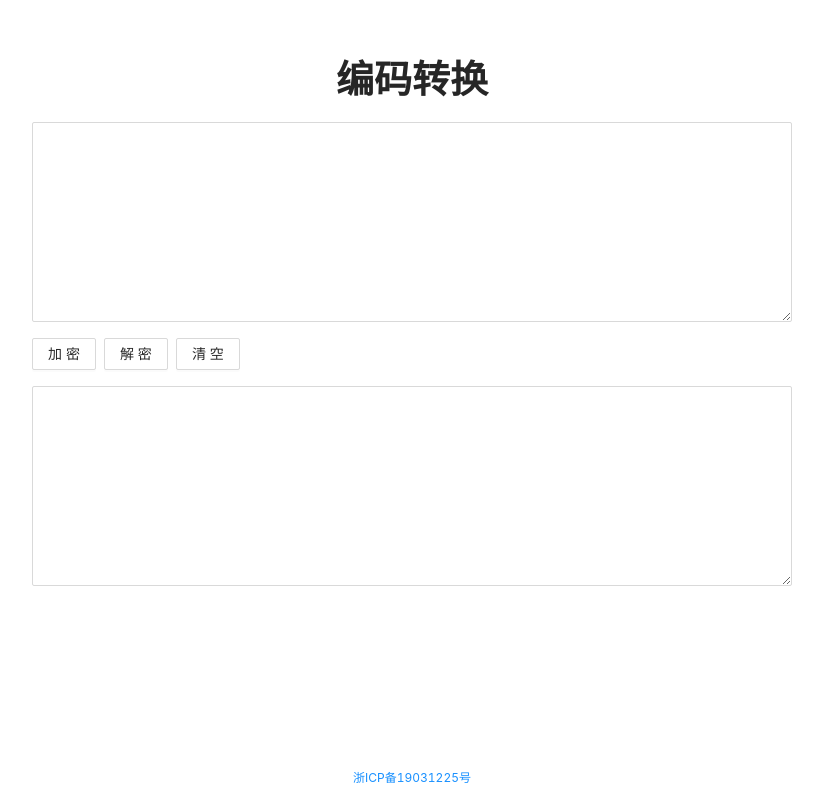
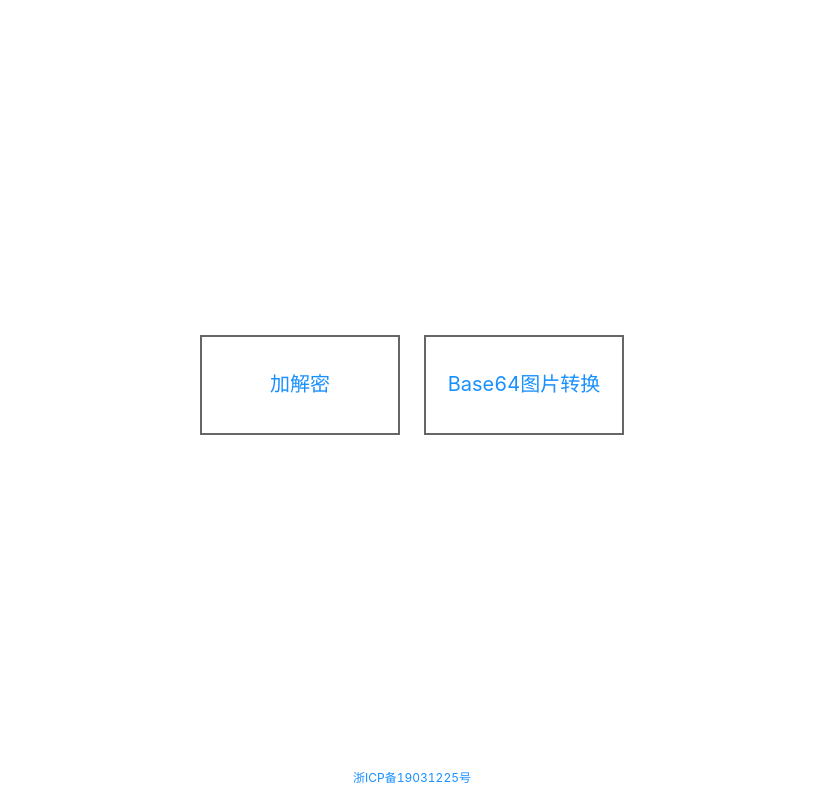
Before and after one commit to littledian/encryption, a Next.js app: page / in a window 1280 px wide. Shown: the whole page, without its empty margins (228-1051 px from the left). Built offline with nearby package versions, Linux system fonts and the light colour scheme.

Commit message:
feat: 增加base64

```diff
--- a/package.json
+++ b/package.json
@@ -1,5 +1,5 @@
 {
-  "name": "encryption",
+  "name": "tools",
   "private": true,
   "scripts": {
     "dev": "next dev",
--- a/pages/index.tsx
+++ b/pages/index.tsx
@@ -1,64 +1,21 @@
-import type { NextPage } from 'next';
-
-import { Button, Input, message, Typography } from 'antd';
-import { useState } from 'react';
-import http from '../utils/http';
-
+import React from 'react';
+import Link from 'next/link';
+import { Typography } from 'antd';
 import styles from '../styles/Home.module.scss';
 
-const Home: NextPage = () => {
-  const [inputVal, setInputVal] = useState('');
-  const [outputVal, setOutputVal] = useState('');
-
-  const handleEncrypt = async () => {
-    try {
-      const res = await http.post('/api/encrypt', { data: inputVal });
-      setOutputVal(res);
-    } catch (e: any) {
-      message.error(e.message);
-    }
-  };
-
-  const handleDecrypt = async () => {
-    try {
-      const res = await http.post('/api/decrypt', { data: inputVal });
-      setOutputVal(res);
-    } catch (e: any) {
-      message.error(e.message);
-    }
-  };
-
-  const handleClear = () => {
-    setInputVal('');
-    setOutputVal('');
-  };
-
+export default function Home() {
   return (
     <div className={styles.root}>
-      <Typography.Title className={styles.title}>编码转换</Typography.Title>
-      <Input.TextArea
-        className={styles.input}
-        value={inputVal}
-        onChange={(e) => setInputVal(e.target.value)}
-      />
-      <div className={styles.actions}>
-        <Button className={styles.btn} onClick={handleEncrypt}>
-          加密
-        </Button>
-        <Button className={styles.btn} onClick={handleDecrypt}>
-          解密
-        </Button>
-        <Button className={styles.btn} onClick={handleClear}>
-          清空
-        </Button>
+      <div className={styles.cell}>
+        <Link href="/encryption">
+          <Typography.Link>加解密</Typography.Link>
+        </Link>
       </div>
-      <Input.TextArea
-        className={styles.input}
-        value={outputVal}
-        onChange={(e) => setOutputVal(e.target.value)}
-      />
+      <div className={styles.cell}>
+        <Link href="/base64">
+          <Typography.Link>Base64图片转换</Typography.Link>
+        </Link>
+      </div>
     </div>
   );
-};
-
-export default Home;
+}
--- /dev/null
+++ b/styles/Base64.module.scss
@@ -0,0 +1,34 @@
+@media screen and (max-width: 800px) {
+  .root {
+    width: 100vw;
+  }
+}
+
+@media screen and (min-width: 800px) {
+  .root {
+    width: 800px;
+  }
+}
+
+.root {
+  margin: 0 auto;
+  padding: 20px;
+}
+
+.title {
+  margin: 36px 0;
+  text-align: center;
+}
+
+.input {
+  width: 100%;
+  height: 200px !important;
+}
+
+.actions {
+  margin: 16px 0;
+}
+
+.btn + .btn {
+  margin-left: 8px;
+}
--- /dev/null
+++ b/styles/Encryption.module.scss
@@ -0,0 +1,34 @@
+@media screen and (max-width: 800px) {
+  .root {
+    width: 100vw;
+  }
+}
+
+@media screen and (min-width: 800px) {
+  .root {
+    width: 800px;
+  }
+}
+
+.root {
+  margin: 0 auto;
+  padding: 20px;
+}
+
+.title {
+  margin: 36px 0;
+  text-align: center;
+}
+
+.input {
+  width: 100%;
+  height: 200px !important;
+}
+
+.actions {
+  margin: 16px 0;
+}
+
+.btn + .btn {
+  margin-left: 8px;
+}
--- a/styles/Home.module.scss
+++ b/styles/Home.module.scss
@@ -1,34 +1,18 @@
-@media screen and (max-width: 800px) {
-  .root {
-    width: 100vw;
-  }
+.root {
+  width: 100%;
+  height: 100%;
+  display: flex;
+  align-items: center;
+  justify-content: center;
 }
 
-@media screen and (min-width: 800px) {
-  .root {
-    width: 800px;
-  }
+.cell {
+  display: flex;
+  align-items: center;
+  justify-content: center;
+  border: 2px solid #666;
+  width: 200px;
+  height: 100px;
+  font-size: 20px;
+  margin: 12px;
 }
-
-.root {
-  margin: 0 auto;
-  padding: 20px;
-}
-
-.title {
-  margin: 36px 0;
-  text-align: center;
-}
-
-.input {
-  width: 100%;
-  height: 200px !important;
-}
-
-.actions {
-  margin: 16px 0;
-}
-
-.btn + .btn {
-  margin-left: 8px;
-}
--- a/styles/_app.module.scss
+++ b/styles/_app.module.scss
@@ -8,6 +8,7 @@
 
 .main {
   flex: 1;
+  position: relative;
 }
 
 .footer {
```
Also changed, not shown: pages/base64.tsx (added, +45 -0 lines), pages/encryption.tsx (added, +64 -0 lines), 1 other file (tests, documents, lock files or other folders).
